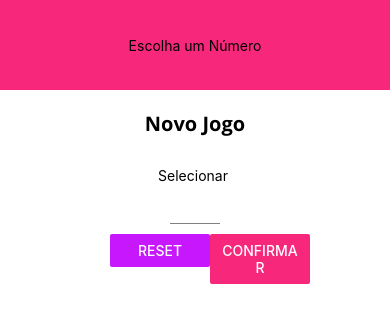
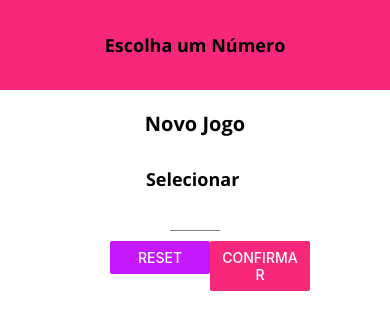
Before and after one commit to thuansilva/Guess-a-Number-App, a React Native app: screen / in a window 390 px wide. Shown: the top 330 px of the page. Built offline with nearby package versions, Linux system fonts and the light colour scheme.

Commit message:
:bug: Syntax Error.
Some commands were misspelled.

```diff
--- a/App.js
+++ b/App.js
@@ -10,8 +10,8 @@ import GameScreen from './screens/GameScreen';
 import StartGameScreen from './screens/StartGameScreen';
 
 
-const fetchFonts = () => {
-  Font.loadAsync({
+const fetchFonts = async () => {
+  await Font.loadAsync({
     'open-sans': require('./assets/fonts/OpenSans-Regular.ttf'),
     'open-sans-bold': require('./assets/fonts/OpenSans-Bold.ttf'),
 
@@ -27,7 +27,7 @@ export default function App() {
     return <AppLoading
       startAsync={fetchFonts}
       onFinish={() => setDadaLoaded(true)}
-      onError={(err) => console.log(err)}
+      onError={(err) => err}
     />;
   }
 
--- a/components/BodyText.js
+++ b/components/BodyText.js
@@ -3,10 +3,10 @@ import { Text, StyleSheet } from 'react-native';
 
 const BodyText = (props) => <Text style={styles.title}>{props.children} </Text>;
 
-const styles = StyleSheet({
+const styles = StyleSheet.create({
   title: {
     fontFamily: 'open-sans-bold',
-    fonstSize: 18,
+    fontSize: 18,
   },
 });
 
--- a/components/TitleText.js
+++ b/components/TitleText.js
@@ -10,10 +10,10 @@ const TitleText = (props) => (
 );
 
 
-const styles = StyleSheet({
+const styles = StyleSheet.create({
   title: {
     fontFamily: 'open-sans-bold',
-    fonstSize: 18,
+    fontSize: 18,
   },
 });
 
--- a/screens/StartGameScreen.js
+++ b/screens/StartGameScreen.js
@@ -1,6 +1,6 @@
 import React, { useState } from 'react';
 import {
-  Text, View, StyleSheet, Button, TouchableWithoutFeedback, Keyboard, Alert,
+  View, StyleSheet, Button, TouchableWithoutFeedback, Keyboard, Alert,
 } from 'react-native';
 
 import BodyText from '../components/BodyText';
```
Also changed, not shown: .eslintrc.json.
